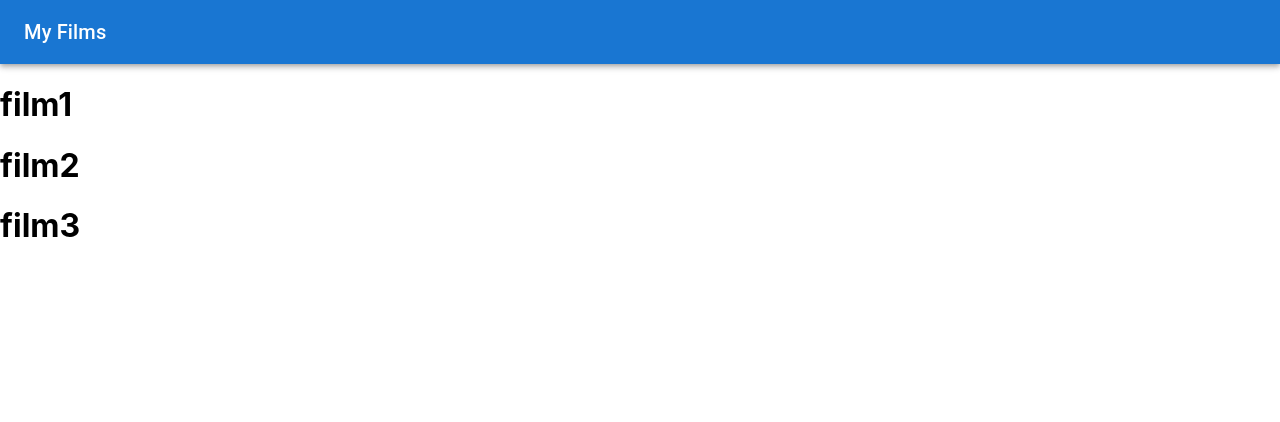
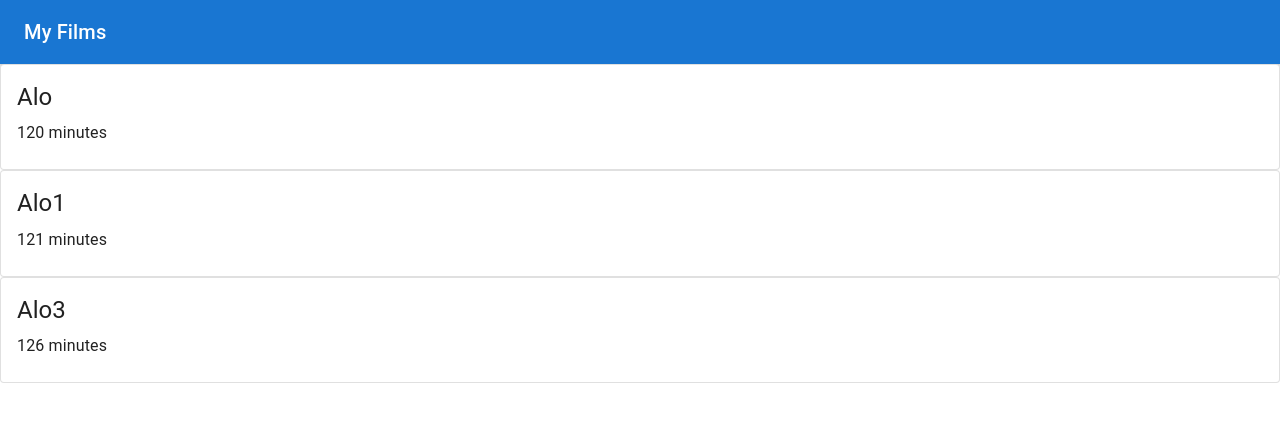
Before and after one commit to Thomas-fourier/sharknado, a React (Create React App) app in the folder my-film/: page / in a window 1280 px wide. Shown: the top 422 px of the page. Built offline with nearby package versions, Linux system fonts and the light colour scheme.

Commit message:
Create film Mock and display them

```diff
--- a/my-film/src/FilmCard.js
+++ b/my-film/src/FilmCard.js
@@ -1,6 +1,6 @@
 import Typography from '@mui/material/Typography';
 import { Card } from '@mui/material';
-import CardContent from '@mui/material';
+import CardContent from '@mui/material/CardContent';
 
 export default function FilmCard(props) {
     return <Card variant="outlined">
--- a/my-film/src/FilmList.js
+++ b/my-film/src/FilmList.js
@@ -1,8 +1,9 @@
-
+import mockFilms from "./mock/FilmMock";
+import FilmCard from "./FilmCard";
 
 export default function FilmList() {
-    const films= ["film1", "film2", "film3"];
+    const films= mockFilms;
     return films.map((film)=> {
-    return <h1>{film}</h1>
+    return <FilmCard key={film.id} film={film} />
     })
     }
--- /dev/null
+++ b/my-film/src/mock/FilmMock.js
@@ -0,0 +1,18 @@
+
+
+var mockFilms = [
+    {
+        titre : "Alo",
+        duree : 120
+    },
+    {
+        titre : "Alo1",
+        duree : 121
+    },
+    {
+        titre : "Alo3",
+        duree : 126
+    }
+]
+
+export default mockFilms;
```
